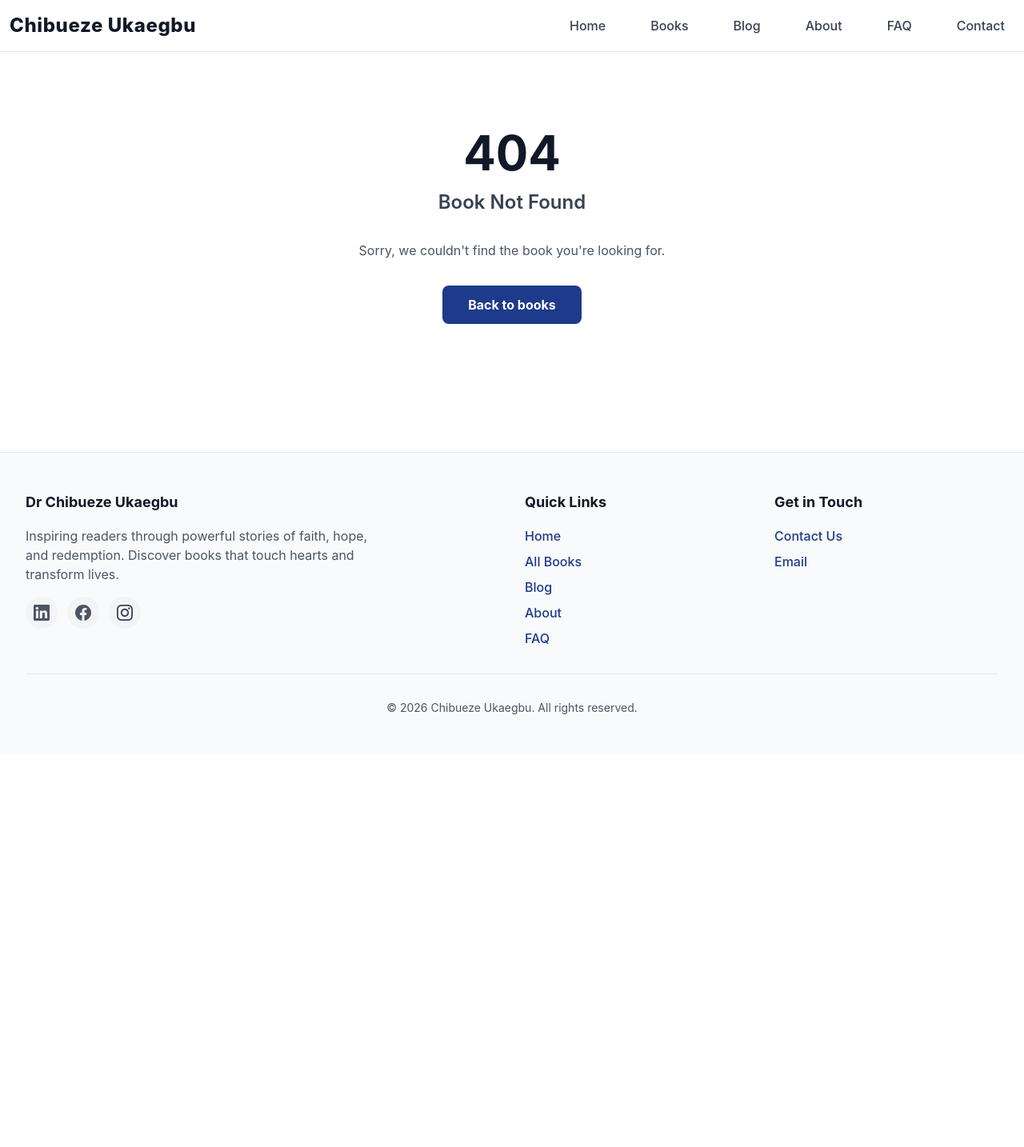
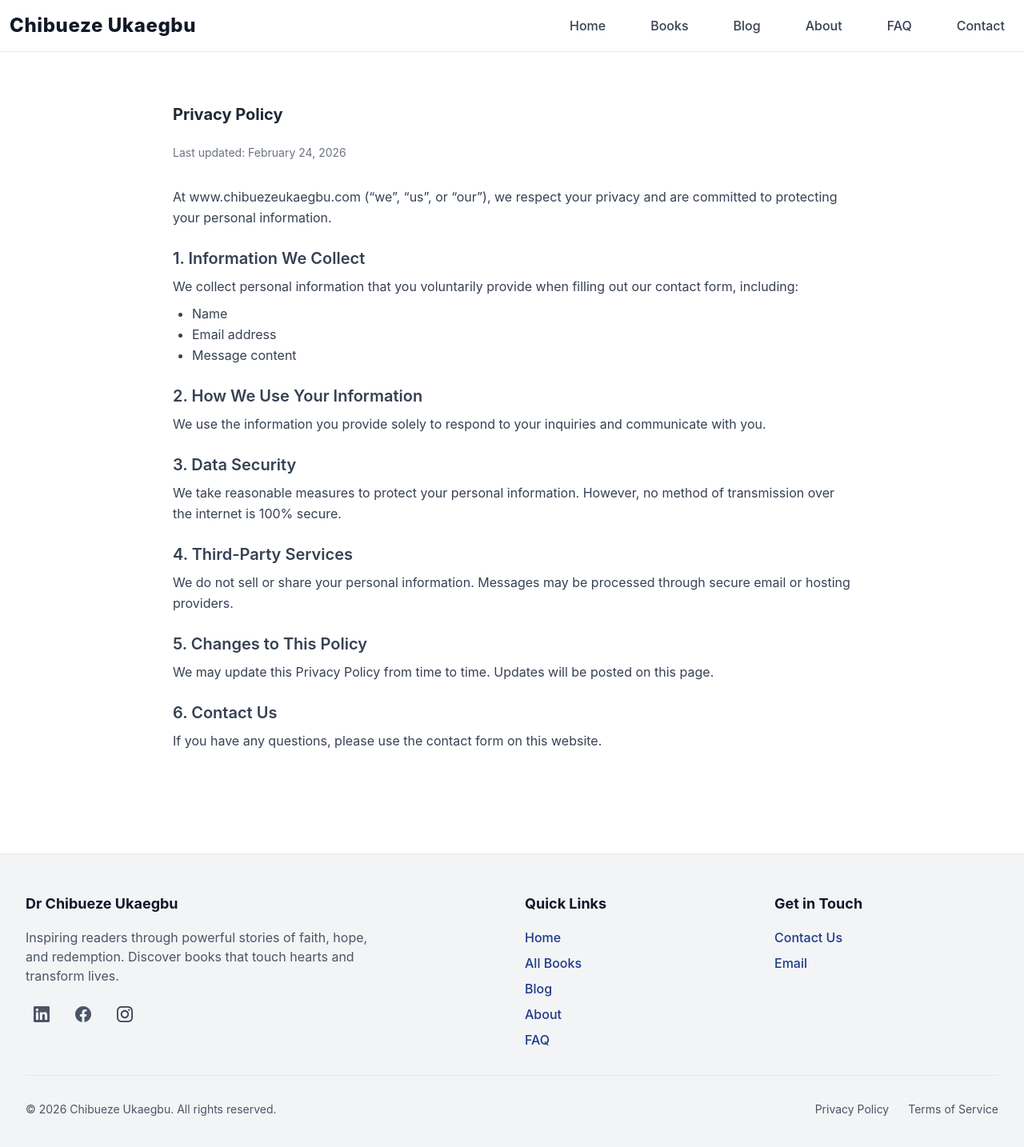
Before and after one commit to Chibuzo21/CSPL, a Next.js app: page /privacy-policy in a window 1280 px wide. Before the commit this address had no page. Shown: the top 1434 px of the page at 80% size. Before the commit the page ends 943 px from the top, so only its background shows below. Built offline with nearby package versions, Linux system fonts and the light colour scheme.

Commit message:
privacy policy and terms of service

```diff
--- a/src/app/components/footer.tsx
+++ b/src/app/components/footer.tsx
@@ -4,7 +4,7 @@ import Link from "next/link";
 
 export default function Footer() {
   return (
-    <footer className='border-t border-gray-200 dark:border-gray-800 mt-16 bg-gray-50 dark:bg-gray-800'>
+    <footer className='border-t border-gray-200 dark:border-gray-800 mt-16 bg-gray-100 dark:bg-gray-800'>
       <div className='max-w-7xl mx-auto px-4 sm:px-6 lg:px-8 py-12'>
         <div className='grid grid-cols-1 md:grid-cols-4 gap-8 mb-8'>
           <div className='md:col-span-2'>
@@ -70,27 +70,39 @@ export default function Footer() {
             </h3>
             <ul className='space-y-2'>
               <li>
-                <a
+                <Link
                   href='/contact'
                   className='text-primary-900 dark:text-primary-400 font-medium hover:underline transition-colors'>
                   Contact Us
-                </a>
+                </Link>
               </li>
               <li>
-                <a
+                <Link
                   href='mailto:uchibueze@chibuezeukaegbu.com'
                   className='text-primary-900 dark:text-primary-400 font-medium hover:underline transition-colors'>
                   Email
-                </a>
+                </Link>
               </li>
             </ul>
           </div>
         </div>
 
-        <div className='border-t border-gray-200 dark:border-gray-800 pt-8'>
-          <p className='text-center text-gray-600 dark:text-gray-400 text-sm'>
+        <div className='border-t border-gray-200 dark:border-gray-800 pt-8 flex flex-col lg:flex-row justify-between gap-2  text-gray-600 dark:text-gray-400 text-sm'>
+          <p className=''>
             © {new Date().getFullYear()} Chibueze Ukaegbu. All rights reserved.
           </p>
+          <div className='flex gap-6 text-sm items-center'>
+            <Link
+              href='/privacy-policy'
+              className='hover:text-primary-900 dark:hover:text-primary-400 transition-colors'>
+              Privacy Policy
+            </Link>
+            <Link
+              href='/terms'
+              className='hover:text-primary-900 dark:hover:text-primary-400 transition-colors'>
+              Terms of Service
+            </Link>
+          </div>
         </div>
       </div>
     </footer>
--- /dev/null
+++ b/src/app/privacy-policy/page.tsx
@@ -0,0 +1,82 @@
+import { Metadata } from "next";
+export const metadata: Metadata = {
+  title: "Privacy Policy | Chibueze Ukaegbu",
+};
+export default function PrivacyPolicyPage() {
+  return (
+    <main className='max-w-4xl mx-auto px-6 py-16'>
+      <h1 className='text-xl font-bold mb-6'>Privacy Policy</h1>
+      <p className='text-sm text-gray-500 mb-8'>
+        Last updated: February 24, 2026
+      </p>
+
+      <div className='space-y-6 text-gray-700 leading-relaxed'>
+        <p>
+          At www.chibuezeukaegbu.com (“we”, “us”, or “our”), we respect your
+          privacy and are committed to protecting your personal information.
+        </p>
+
+        <div>
+          <h2 className='text-xl font-semibold mb-2'>
+            1. Information We Collect
+          </h2>
+          <p>
+            We collect personal information that you voluntarily provide when
+            filling out our contact form, including:
+          </p>
+          <ul className='list-disc pl-6 mt-2'>
+            <li>Name</li>
+            <li>Email address</li>
+            <li>Message content</li>
+          </ul>
+        </div>
+
+        <div>
+          <h2 className='text-xl font-semibold mb-2'>
+            2. How We Use Your Information
+          </h2>
+          <p>
+            We use the information you provide solely to respond to your
+            inquiries and communicate with you.
+          </p>
+        </div>
+
+        <div>
+          <h2 className='text-xl font-semibold mb-2'>3. Data Security</h2>
+          <p>
+            We take reasonable measures to protect your personal information.
+            However, no method of transmission over the internet is 100% secure.
+          </p>
+        </div>
+
+        <div>
+          <h2 className='text-xl font-semibold mb-2'>
+            4. Third-Party Services
+          </h2>
+          <p>
+            We do not sell or share your personal information. Messages may be
+            processed through secure email or hosting providers.
+          </p>
+        </div>
+
+        <div>
+          <h2 className='text-xl font-semibold mb-2'>
+            5. Changes to This Policy
+          </h2>
+          <p>
+            We may update this Privacy Policy from time to time. Updates will be
+            posted on this page.
+          </p>
+        </div>
+
+        <div>
+          <h2 className='text-xl font-semibold mb-2'>6. Contact Us</h2>
+          <p>
+            If you have any questions, please use the contact form on this
+            website.
+          </p>
+        </div>
+      </div>
+    </main>
+  );
+}
--- /dev/null
+++ b/src/app/terms/page.tsx
@@ -0,0 +1,58 @@
+import { Metadata } from "next";
+export const metadata: Metadata = {
+  title: "Privacy Policy | Chibueze Ukaegbu",
+};
+export default function TermsPage() {
+  return (
+    <main className='max-w-4xl mx-auto px-6 py-16'>
+      <h1 className='text-3xl font-bold mb-6'>Terms of Service</h1>
+      <p className='text-sm text-gray-500 mb-8'>
+        Effective Date: February 24, 2026
+      </p>
+
+      <div className='space-y-6 text-gray-700 leading-relaxed'>
+        <div>
+          <h2 className='text-xl font-semibold mb-2'>1. Use of Website</h2>
+          <p>
+            By accessing this website, you agree to use it for lawful purposes
+            only.
+          </p>
+        </div>
+
+        <div>
+          <h2 className='text-xl font-semibold mb-2'>
+            2. Intellectual Property
+          </h2>
+          <p>
+            All content on this website, including text, images, and design, is
+            owned or licensed by us and may not be reproduced without
+            permission.
+          </p>
+        </div>
+
+        <div>
+          <h2 className='text-xl font-semibold mb-2'>3. Contact Form Usage</h2>
+          <p>
+            You agree not to submit unlawful, harmful, or abusive content via
+            the contact form.
+          </p>
+        </div>
+
+        <div>
+          <h2 className='text-xl font-semibold mb-2'>
+            4. Limitation of Liability
+          </h2>
+          <p>
+            This website is provided “as is.” We are not liable for any damages
+            arising from its use.
+          </p>
+        </div>
+
+        <div>
+          <h2 className='text-xl font-semibold mb-2'>5. Changes to Terms</h2>
+          <p>We reserve the right to update these Terms at any time.</p>
+        </div>
+      </div>
+    </main>
+  );
+}
```
